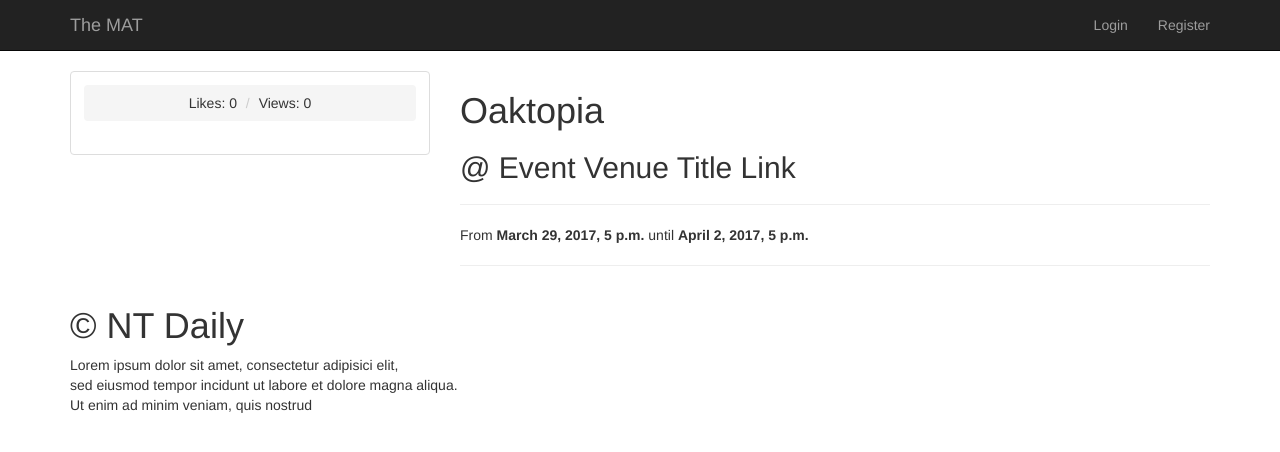
After one commit to ZacharyLangley/TheMAT, a Django app: page /event/1 in a window 1280 px wide. The commit adds this page. Shown: the top 452 px of the page. Run offline with Django 3.2, Linux system fonts and the light colour scheme; data comes from the database, SQL or seed files in the repository; both versions use the stored data as it was after the commit; parts of the project's set-up code (start-up, migrations or seed data) failed here and were passed over; some libraries are stand-ins or nearby versions.

Commit message:
Add event page. Clicking on an event on the calendar brings you to that event's page

```diff
--- a/themat/scheduler/admin.py
+++ b/themat/scheduler/admin.py
@@ -7,6 +7,7 @@ class EventAdmin(admin.ModelAdmin):
         ('Date information', {'fields': ['begin_date']}),
         ('Date Information', {'fields': ['end_date']}),
         ('Location', {'fields': ['location']}),
+        ('Image URL', {'fields': ['img_url']}),
     ]
     list_display = ('event_title', 'begin_date', 'was_published_recently')
     list_filter = ['begin_date']
--- a/themat/scheduler/forms.py
+++ b/themat/scheduler/forms.py
@@ -8,11 +8,12 @@ class EventForm(forms.ModelForm):
     location = forms.CharField(widget=forms.TextInput(attrs={'style' : 'color:black'}), max_length=128, help_text="Location: ")
     begin_date = forms.DateField(widget=SelectDateWidget(attrs={'style' : 'color:black'}, empty_label=("Choose Year", "Choose Month", "Choose Day"),),)     # adds drop down menu
     end_date = forms.DateField(widget=SelectDateWidget(attrs={'style' : 'color:black'}, empty_label=("Choose Year", "Choose Month", "Choose Day"),),)
-
+    event_description = forms.CharField(widget=forms.TextInput(attrs={'style' : 'color:black'}),max_length=128, help_text="Event Description: ")
+    img_url = forms.URLField(widget=forms.TextInput(attrs={'style' : 'color:black'}), help_text="Image URL: ", required=False)
 
     class Meta:
         model = Event
-        fields = ('event_title', 'begin_date', 'end_date', 'location')
+        fields = ('event_title', 'begin_date', 'end_date', 'location', 'event_description', 'img_url')
 
 class VenueForm(forms.ModelForm):
     Vname = forms.CharField(required=True, max_length=128,help_text="Venue: ")
--- a/themat/scheduler/models.py
+++ b/themat/scheduler/models.py
@@ -9,6 +9,10 @@ class Event(models.Model):
     begin_date = models.DateTimeField('begin date')
     end_date = models.DateTimeField('end date')
     location = models.CharField(max_length=200)
+    event_description = models.CharField(max_length=1000)
+    likes = models.IntegerField(default=0)
+    views = models.IntegerField(default=0)
+    img_url = models.URLField(max_length=200, default="")
 
     def __unicode__(self):
         return self.event_title
--- /dev/null
+++ b/themat/scheduler/templates/eventpage.html
@@ -0,0 +1,30 @@
+{% extends 'base.html' %}
+{% block script_block %}
+
+{% endblock %}
+
+{% block body_block %}
+<div class="section">
+    <div class="container">
+      <div class="row">
+        <div class="col-md-4">
+          <div class="text-center thumbnail">
+            <img src="{{event.img_url}}" class="img-responsive">
+            <div class="caption">
+              <ul class="breadcrumb">
+                <li>Likes: {{event.likes}}</li>
+                <li>Views: {{event.views}}</li>
+              </ul>
+            </div>
+          </div>
+        </div>
+        <div class="col-md-8">
+          <h1 contenteditable="true">{{event.event_title}}</h1>
+          <h2>@ Event Venue Title Link</h2>
+          <hr>
+          <p>From <b>{{event.begin_date}}</b> until <b>{{event.end_date}}</b></p><hr><p>{{event.event_description}}</p>
+        </div>
+      </div>
+    </div>
+  </div>
+{% endblock %}
--- a/themat/scheduler/templates/index.html
+++ b/themat/scheduler/templates/index.html
@@ -20,6 +20,7 @@
                                   title: '{{e.event_title}}',
                                   start: '{{e.begin_date|date:"c"}}', // the "c" modifier converts date/time to proper format
                                   end: '{{e.end_date|date:"c"}}',
+                                  url: '/event/{{ e.id }}'
                                 },
                                 {% endfor %}
                               ]
--- a/themat/scheduler/urls.py
+++ b/themat/scheduler/urls.py
@@ -8,6 +8,7 @@ urlpatterns = [
     url(r'^$', views.index, name='index'),
     url(r'^profiles/$', views.profileList, name='profiles'),
     url(r'^profiles/(?P<venue_id>[0-9]+)$', views.profile, name="profile"),
+    url(r'^event/(?P<event_id>[0-9]+)$', views.event_page, name="event page"),
     url(r'^login/$', views.user_login, name='login'),
     url(r'^register/$', views.register, name='register'),
     url(r'^add_event/$', views.add_event, name='add_event'),
--- a/themat/scheduler/views.py
+++ b/themat/scheduler/views.py
@@ -25,6 +25,12 @@ def profile(request, venue_id):
     context = {'venue': venue}
     print(venue)
     return render(request, "profile.html", context)
+
+def event_page(request, event_id):
+    event = Event.objects.get(id=event_id)
+    context = {'event': event}
+    print(event)
+    return render(request, "eventpage.html", context)
 
 def user_login(request):
     context = RequestContext(request)
@@ -98,7 +104,7 @@ def add_event(request):
                 form.save(commit=True)
                 return index(request)
             else:
-                print form.errors
+                print (form.errors)
         else:
             form = EventForm()
 
```
Also changed, not shown: themat/db.sqlite3, themat/scheduler/migrations/0004_auto_20170401_1541.py (added), themat/scheduler/migrations/0005_event_likes.py (added), themat/scheduler/migrations/0006_event_views.py (added), themat/scheduler/migrations/0007_event_picture.py (added), themat/scheduler/migrations/0008_auto_20170401_1613.py (added).
